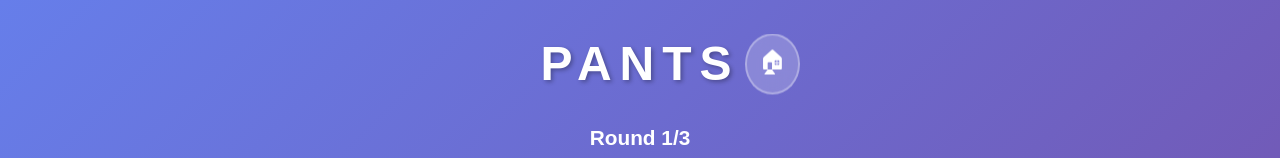
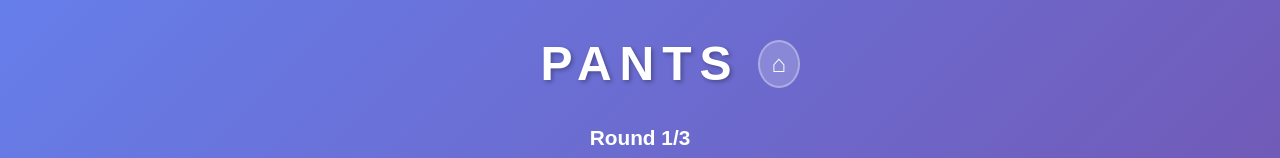
Before and after one commit to 1ules/pants, a plain HTML site: page index.html in a window 1280 px wide. Both pictures are taken after a click on the button "Start". Shown: the top 158 px of the page. Drawn offline with Linux system fonts and the light colour scheme.

Commit message:
Update index.html

```diff
--- a/index.html
+++ b/index.html
@@ -23,7 +23,7 @@
 <div class="container">
     <div class="header-container">
         <h1 class="title">PANTS</h1>
-        <button class="home-btn" id="homeBtn" style="display: none;">🏠︎</button>
+        <button class="home-btn" id="homeBtn" style="display: none;">&#8962;</button>
     </div>
 
         <div id="startArea">
```
